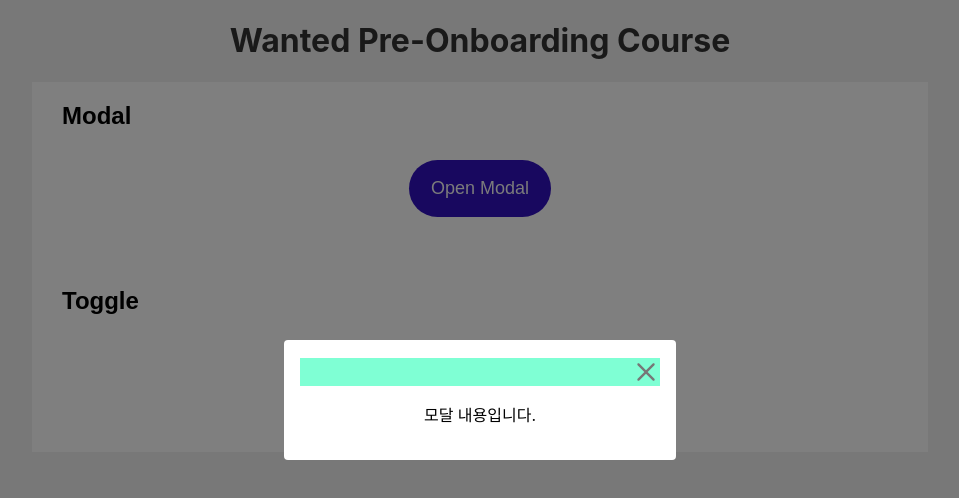
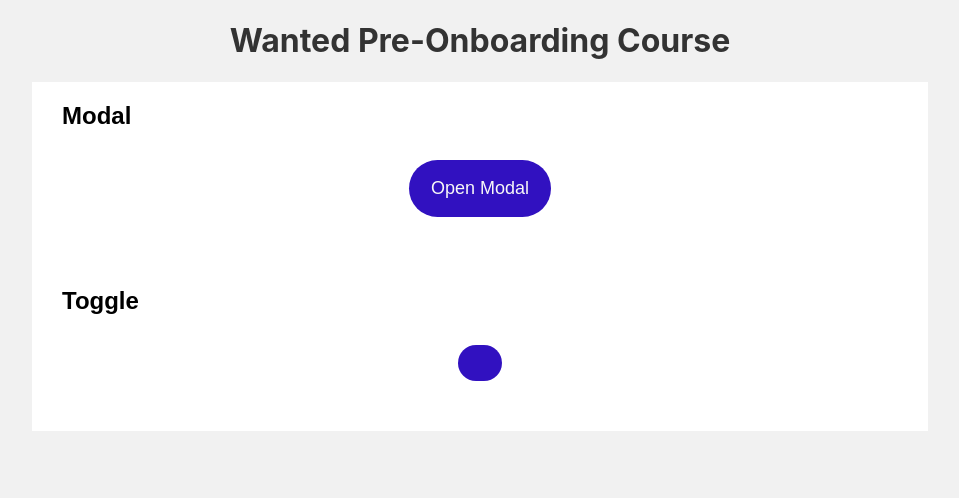
Before and after one commit to sana0803/wanted_pre_onboarding, a React (Create React App) app in the folder custom-component/: page / in a window 1280 px wide. Shown: the top 498 px of the page, without its empty margins (160-1119 px from the left). Built offline with nearby package versions, Linux system fonts and the light colour scheme.

Commit message:
feat: done modal

```diff
--- a/custom-component/src/component/Modal.js
+++ b/custom-component/src/component/Modal.js
@@ -1,20 +1,31 @@
-import React from 'react';
+import React, { useState } from 'react';
 import '../css/modal.scss';
 import { CgClose } from 'react-icons/cg';
 
 const Modal = () => {
+  const [modalOpen, setModalOpen] = useState(false)
+
+  const openModal = () => {
+    setModalOpen(true)
+  }
+  const closeModal = () => {
+    setModalOpen(false)
+  }
+
   return (
     <div>
       <h2>Modal</h2>
       <div className='flex-box'>
-        <button className='modal-btn'>
+        <button className='modal-btn' onClick={openModal}>
           Open Modal
         </button>
       </div>
-      <div className='modal-wrap'>
+      <div className={modalOpen ? 'modal-wrap-open' : 'modal-wrap-close'}>
         <div className='modal'>
           <div className='close-wrap'>
-            <CgClose size="28" color="#777" />
+            <span onClick={closeModal}>
+              <CgClose size="28" color="#777" />
+            </span>
           </div>
           <p>모달 내용입니다.</p>
         </div>
--- a/custom-component/src/component/Toggle.js
+++ b/custom-component/src/component/Toggle.js
@@ -5,9 +5,9 @@
     <div>
       <h2>Toggle</h2>
       <div className='flex-box'>
-        <button className='modal-btn'>
-          Toggle
-        </button>
+        <div className='modal-btn'>
+          <div className='circle'></div>
+        </div>
       </div>
     </div>
   );
--- a/custom-component/src/css/modal.scss
+++ b/custom-component/src/css/modal.scss
@@ -1,4 +1,4 @@
-$blue: rgb(49, 17, 192);
+$blue: rgb(49, 17, 192) !global;
 $white: #f7f7f7;
 
 .modal-btn {
@@ -16,28 +16,36 @@
   background-color: rgb(89, 58, 224);
 }
 
-.modal-wrap {
+.modal-wrap-close {
+  display: none;
+}
+
+.modal-wrap-open {
   position: fixed;
   top: 0;
   left: 0;
   width: 100%;
   height: 100%;
-  background: rgba(0, 0, 0, 0.5);
+  background: rgba(0, 0, 0, 0.6);
   display: flex;
-  align-items: center;
   justify-content: center;
 }
 
 .modal {
   background: #fff;
   padding: 18px 16px;
-  border-radius: 4px;
+  border-radius: 10px;
   width: 360px;
+  height: 90px;
   text-align: center;
+  margin-top: 20vh;
 }
 
 .close-wrap {
-  background-color: aquamarine;
   display: flex;
   justify-content: end;
+
+  span {
+    cursor: pointer;
+  }
 }
```
